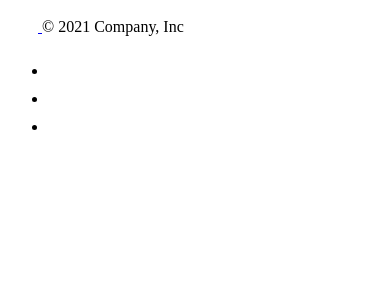
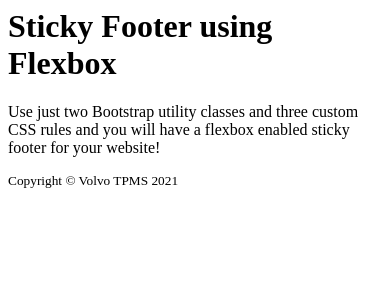
Before and after one commit to EXINEF/dva313-group-1-project-teamwork, a Django app: template project/tpms/templates/core/footer.html in a window 390 px wide. Shown: the top 300 px of the page. Run offline with Django 3.2, Linux system fonts and the light colour scheme; the template is opened without the code that fills it, so the values that code supplies are empty.

Commit message:
add footer style

```diff
--- a/project/tpms/templates/core/footer.html
+++ b/project/tpms/templates/core/footer.html
@@ -1,16 +1,17 @@
-<div class="container" bis_skin_checked="1">
-  <footer class="d-flex flex-wrap justify-content-between align-items-center py-3 my-4 border-top">
-    <div class="col-md-4 d-flex align-items-center" bis_skin_checked="1">
-      <a href="/" class="mb-3 me-2 mb-md-0 text-muted text-decoration-none lh-1">
-        <svg class="bi" width="30" height="24"><use xlink:href="#bootstrap"></use></svg>
-      </a>
-      <span class="text-muted">© 2021 Company, Inc</span>
+<body class="d-flex flex-column">
+  <div id="page-content">
+    <div class="container text-center">
+      <div class="row justify-content-center">
+        <div class="col-md-7">
+          <h1 class="fw-light mt-4 text-white">Sticky Footer using Flexbox</h1>
+          <p class="lead text-white-50">Use just two Bootstrap utility classes and three custom CSS rules and you will have a flexbox enabled sticky footer for your website!</p>
+        </div>
+      </div>
     </div>
-
-    <ul class="nav col-md-4 justify-content-end list-unstyled d-flex">
-      <li class="ms-3"><a class="text-muted" href="#"><svg class="bi" width="24" height="24"><use xlink:href="#twitter"></use></svg></a></li>
-      <li class="ms-3"><a class="text-muted" href="#"><svg class="bi" width="24" height="24"><use xlink:href="#instagram"></use></svg></a></li>
-      <li class="ms-3"><a class="text-muted" href="#"><svg class="bi" width="24" height="24"><use xlink:href="#facebook"></use></svg></a></li>
-    </ul>
+  </div>
+  <footer id="sticky-footer" class="flex-shrink-0 py-4 bg-dark text-white-50">
+    <div class="container text-center">
+      <small>Copyright &copy; Volvo TPMS 2021</small>
+    </div>
   </footer>
-</div>
+</body>
```
Also changed, not shown: project/tpms/templates/index/index.html (+4 -18 lines).
